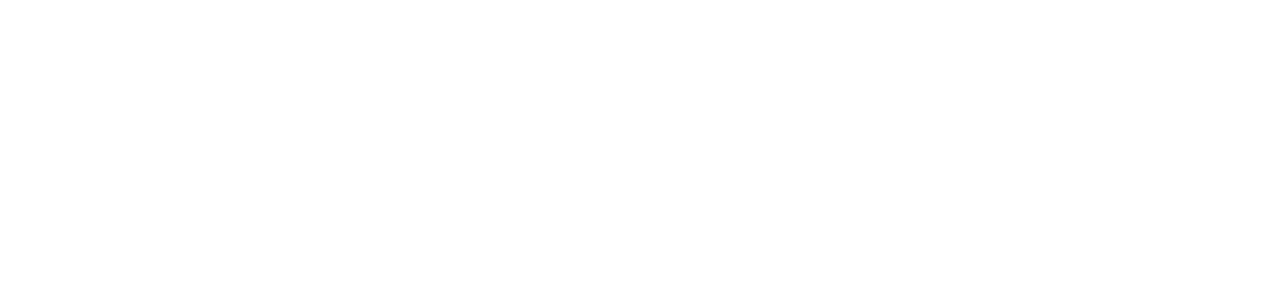
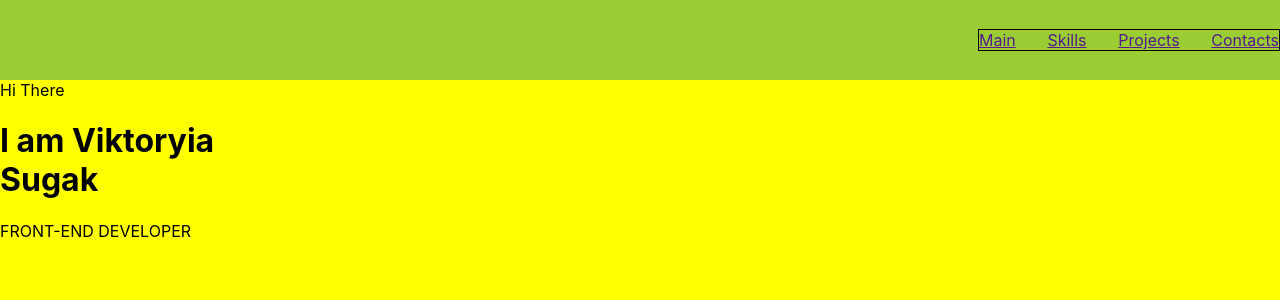
Before and after one commit to V-Sugak/Portfolio, a React (Create React App) app: page / in a window 1280 px wide. Shown: the top 300 px of the page. Built offline with nearby package versions, Linux system fonts and the light colour scheme.

Commit message:
header, main block, nav

```diff
--- a/src/App.js
+++ b/src/App.js
@@ -1,12 +1,15 @@
-import logo from './logo.svg';
+import React from "react";
 import './App.css';
+import {Header} from "./header/Header";
+import {Main} from "./main/Main";
 
 function App() {
-  return (
-    <div className="App">
-
-    </div>
-  );
+    return (
+        <div className="App">
+            <Header/>
+            <Main/>
+        </div>
+    );
 }
 
 export default App;
--- /dev/null
+++ b/src/header/Header.jsx
@@ -0,0 +1,9 @@
+import React from "react";
+import style from "./Header.module.css"
+import {Nav} from "../nav/Nav";
+
+export const Header = () => {
+    return <div className={style.header}>
+        <Nav/>
+    </div>
+}
--- /dev/null
+++ b/src/header/Header.module.css
@@ -0,0 +1,7 @@
+.header {
+    height: 80px;
+    background-color: yellowgreen;
+    display: flex;
+    justify-content: flex-end;
+    align-items: center;
+}
--- /dev/null
+++ b/src/main/Main.jsx
@@ -0,0 +1,13 @@
+import React from "react";
+import style from "./Main.module.css"
+
+export const Main = () => {
+    return <div className={style.mainBlock}>
+        <div className={style.text}>
+            <span>Hi There</span>
+            <h1>I am Viktoryia Sugak</h1>
+            <p>FRONT-END DEVELOPER</p>
+        </div>
+        <div className={style.photo}></div>
+    </div>
+}
--- /dev/null
+++ b/src/main/Main.module.css
@@ -0,0 +1,8 @@
+.mainBlock {
+    height: 100vh;
+    background-color: yellow;
+}
+
+.text {
+    width: 300px;
+}
--- /dev/null
+++ b/src/nav/Nav.jsx
@@ -0,0 +1,11 @@
+import React from "react";
+import style from "./Nav.module.css"
+
+export const Nav = () => {
+    return <div className={style.nav}>
+        <a href="">Main</a>
+        <a href="">Skills</a>
+        <a href="">Projects</a>
+        <a href="">Contacts</a>
+    </div>
+}
--- /dev/null
+++ b/src/nav/Nav.module.css
@@ -0,0 +1,6 @@
+.nav {
+    border: 1px solid;
+    width: 300px;
+    display: flex;
+    justify-content: space-between;
+}
```
